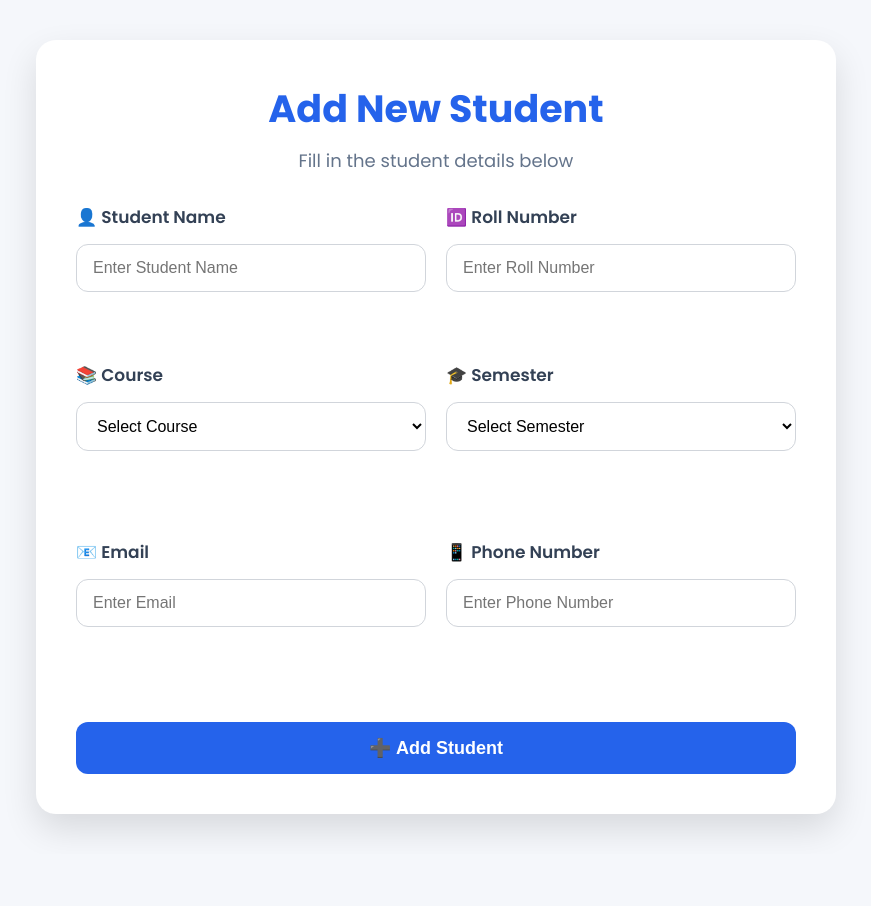
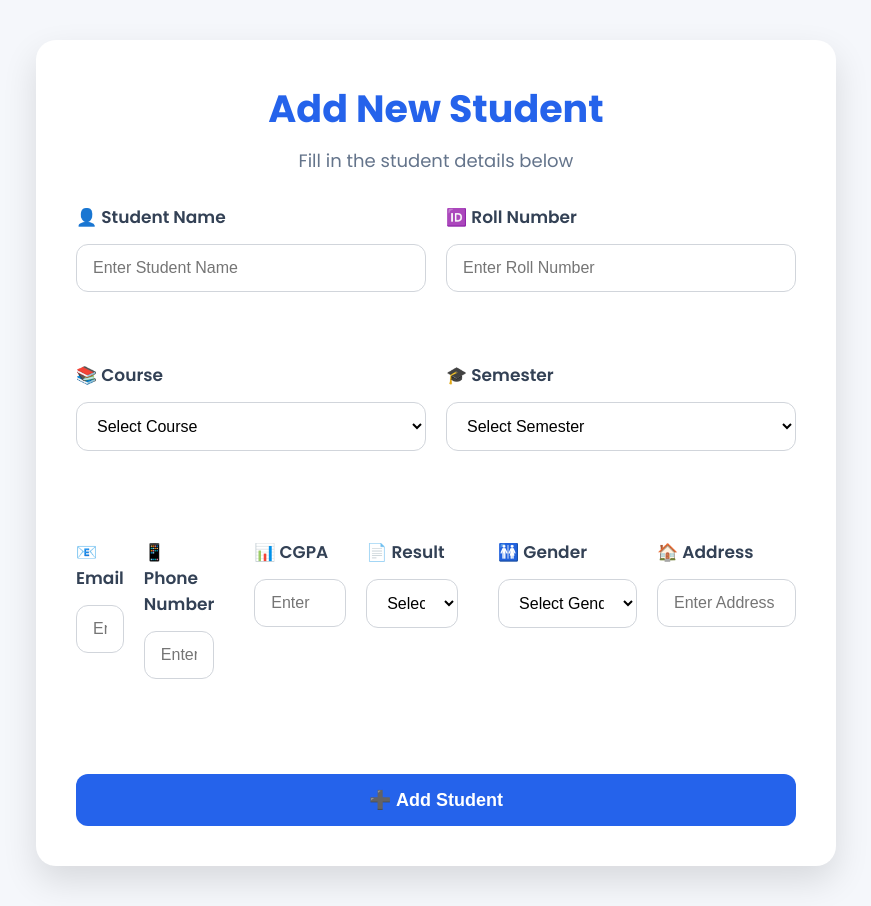
Before and after one commit to Vrinda096/student-management-system, a React (Vite) app in the folder frontend/: page /add-student in a window 1280 px wide. Shown: the whole page, without its empty margins (204-1075 px from the left). Before the commit the page ends 854 px from the top, so only its background shows below. Built offline with nearby package versions, Linux system fonts and the light colour scheme.

Commit message:
Add CGPA, result, gender and address fields to student management system

```diff
--- a/frontend/src/components/StudentForm.jsx
+++ b/frontend/src/components/StudentForm.jsx
@@ -153,6 +153,84 @@ function StudentForm({
                             />
 
                         </div>
+                        <br /><br />
+
+<div className="form-row">
+
+    <div className="form-group">
+
+        <label>📊 CGPA</label>
+
+        <input
+            type="number"
+            name="cgpa"
+            placeholder="Enter CGPA"
+            step="0.01"
+            min="0"
+            max="10"
+            value={formData.cgpa}
+            onChange={handleChange}
+        />
+
+    </div>
+
+    <div className="form-group">
+
+        <label>📄 Result</label>
+
+        <select
+            name="result"
+            value={formData.result}
+            onChange={handleChange}
+        >
+
+            <option value="">Select Result</option>
+            <option value="Pass">Pass</option>
+            <option value="Fail">Fail</option>
+
+        </select>
+
+    </div>
+
+</div>
+<br /><br />
+
+<div className="form-row">
+
+    <div className="form-group">
+
+        <label>🚻 Gender</label>
+
+        <select
+            name="gender"
+            value={formData.gender}
+            onChange={handleChange}
+        >
+
+            <option value="">Select Gender</option>
+            <option value="Male">Male</option>
+            <option value="Female">Female</option>
+            <option value="Other">Other</option>
+
+        </select>
+
+    </div>
+
+    <div className="form-group">
+
+        <label>🏠 Address</label>
+
+        <input
+            type="text"
+            name="address"
+            placeholder="Enter Address"
+            value={formData.address}
+            onChange={handleChange}
+        />
+
+    </div>
+
+</div>
 
                     </div>
 
--- a/frontend/src/pages/AddStudent.jsx
+++ b/frontend/src/pages/AddStudent.jsx
@@ -13,7 +13,11 @@ function AddStudent() {
     course: "",
     semester: "",
     email: "",
-        phone: ""
+    phone: "",
+    cgpa: "",
+    result: "",
+    gender: "",
+    address: ""
 });
 
     const handleChange = (e) => {
--- a/frontend/src/pages/EditStudent.jsx
+++ b/frontend/src/pages/EditStudent.jsx
@@ -15,7 +15,11 @@ function EditStudent() {
     course: "",
     semester: "",
     email: "",
-        phone: ""
+    phone: "",
+    cgpa: "",
+    result: "",
+    gender: "",
+    address: ""
 });
 
     useEffect(() => {
--- a/frontend/src/pages/StudentList.jsx
+++ b/frontend/src/pages/StudentList.jsx
@@ -211,8 +211,18 @@ function StudentList() {
 <p><strong>Roll No:</strong> {selectedStudent.rollNo}</p>
 <p><strong>Course:</strong> {selectedStudent.course}</p>
 <p><strong>Semester:</strong> {selectedStudent.semester}</p>
+
+<p><strong>CGPA:</strong> {selectedStudent.cgpa}</p>
+
+<p><strong>Result:</strong> {selectedStudent.result}</p>
+
+<p><strong>Gender:</strong> {selectedStudent.gender}</p>
+
 <p><strong>Email:</strong> {selectedStudent.email}</p>
+
 <p><strong>Phone:</strong> {selectedStudent.phone}</p>
+
+<p><strong>Address:</strong> {selectedStudent.address}</p>
 
             <button
                 className="close-btn"
```
Also changed, not shown: 2 other files (tests, documents, lock files or other folders). Lines whose indentation alone changed are shown as unchanged.
